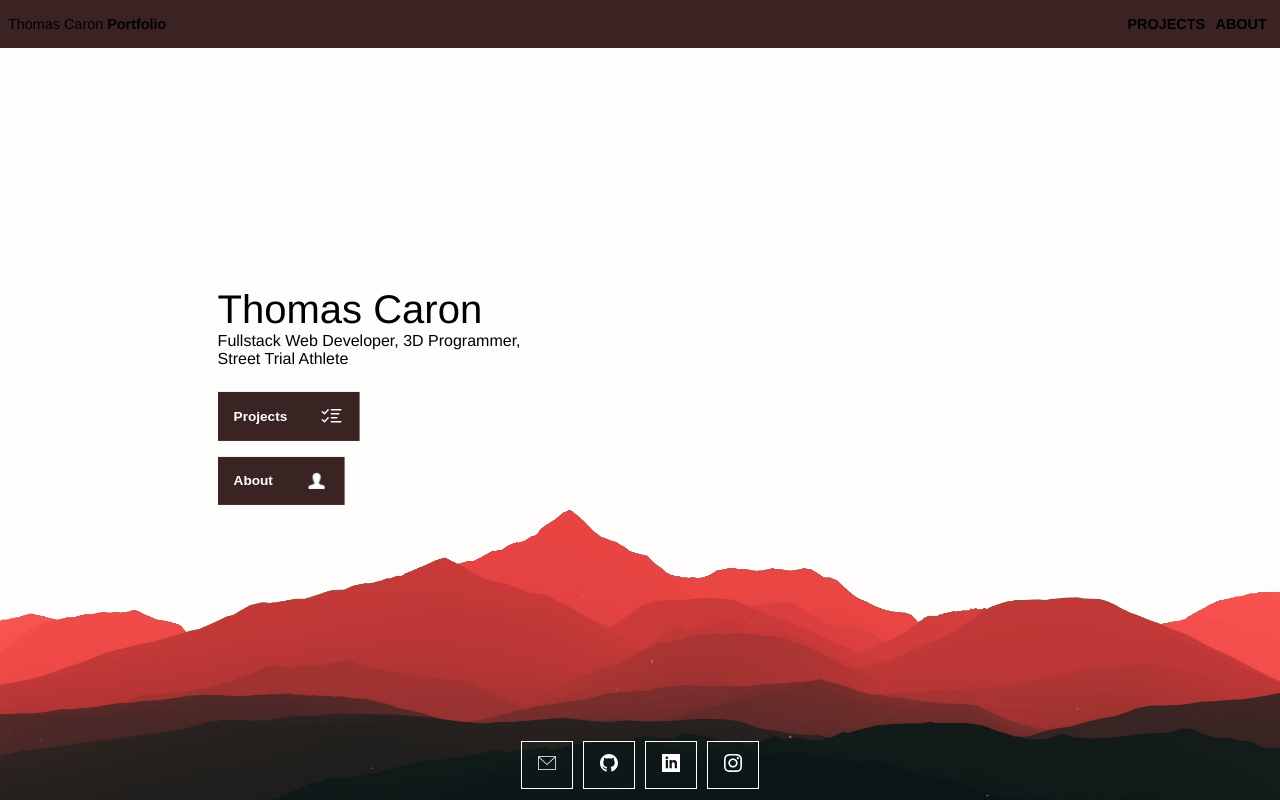
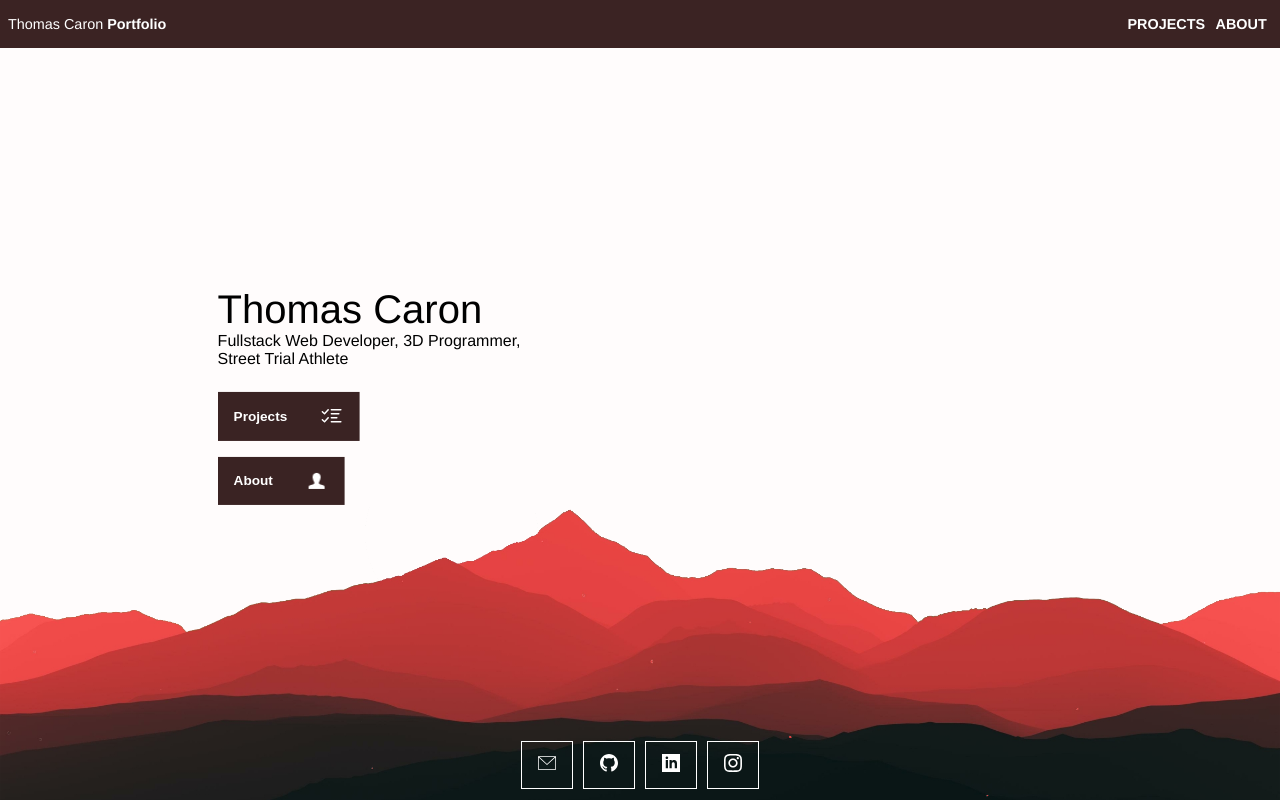
Before and after one commit to thomas-rooty/thomas-caron, a Next.js app: page / in a window 1280 px wide. Built offline with nearby package versions, Linux system fonts and the light colour scheme.

Commit message:
removed dark mode + force font family across all element

```diff
--- a/app/globals.css
+++ b/app/globals.css
@@ -11,7 +11,7 @@ body {
 }
 
 a {
-  color: inherit;
+  color: white;
   text-decoration: none;
 }
 
```
